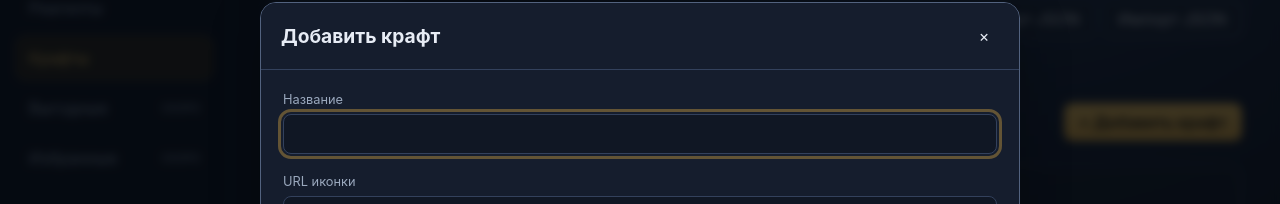
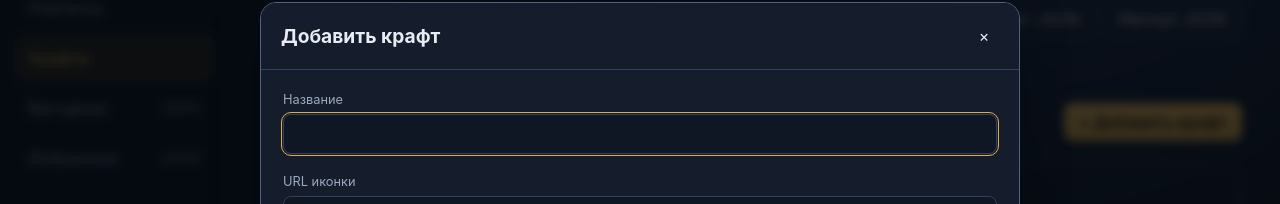
Before and after one commit to danil-shulga/WoWCraftCalc, a React (Vite) app: page / in a window 1280 px wide. Both pictures are taken after a click on the button "Добавить крафт". Shown: the part 108-312 px from the top of the page. Built offline with nearby package versions, Linux system fonts and the light colour scheme.

Commit message:
fix: стилизация фокуса

```diff
--- a/src/components/item-tree/ItemTree/ItemTree.css
+++ b/src/components/item-tree/ItemTree/ItemTree.css
@@ -89,8 +89,8 @@
 
 .profit-value:focus-visible {
   border-radius: 3px;
-  outline: 2px solid var(--accent);
-  outline-offset: 3px;
+  outline: 1px solid var(--accent);
+  outline-offset: 1px;
 }
 
 .profit-tooltip {
--- a/src/components/ui/Checkbox/Checkbox.css
+++ b/src/components/ui/Checkbox/Checkbox.css
@@ -63,8 +63,8 @@
 }
 
 .checkbox__input:focus-visible + .checkbox__control {
-  outline: 3px solid rgb(227 173 69 / 38%);
-  outline-offset: 2px;
+  outline: 1px solid var(--accent);
+  outline-offset: 1px;
 }
 
 .checkbox:has(.checkbox__input:disabled) {
--- a/src/styles/global.css
+++ b/src/styles/global.css
@@ -51,8 +51,8 @@ button {
 button:focus-visible,
 input:focus-visible,
 select:focus-visible {
-  outline: 3px solid rgb(227 173 69 / 38%);
-  outline-offset: 2px;
+  outline: 1px solid var(--accent);
+  outline-offset: 1px;
 }
 
 .visually-hidden {
```
